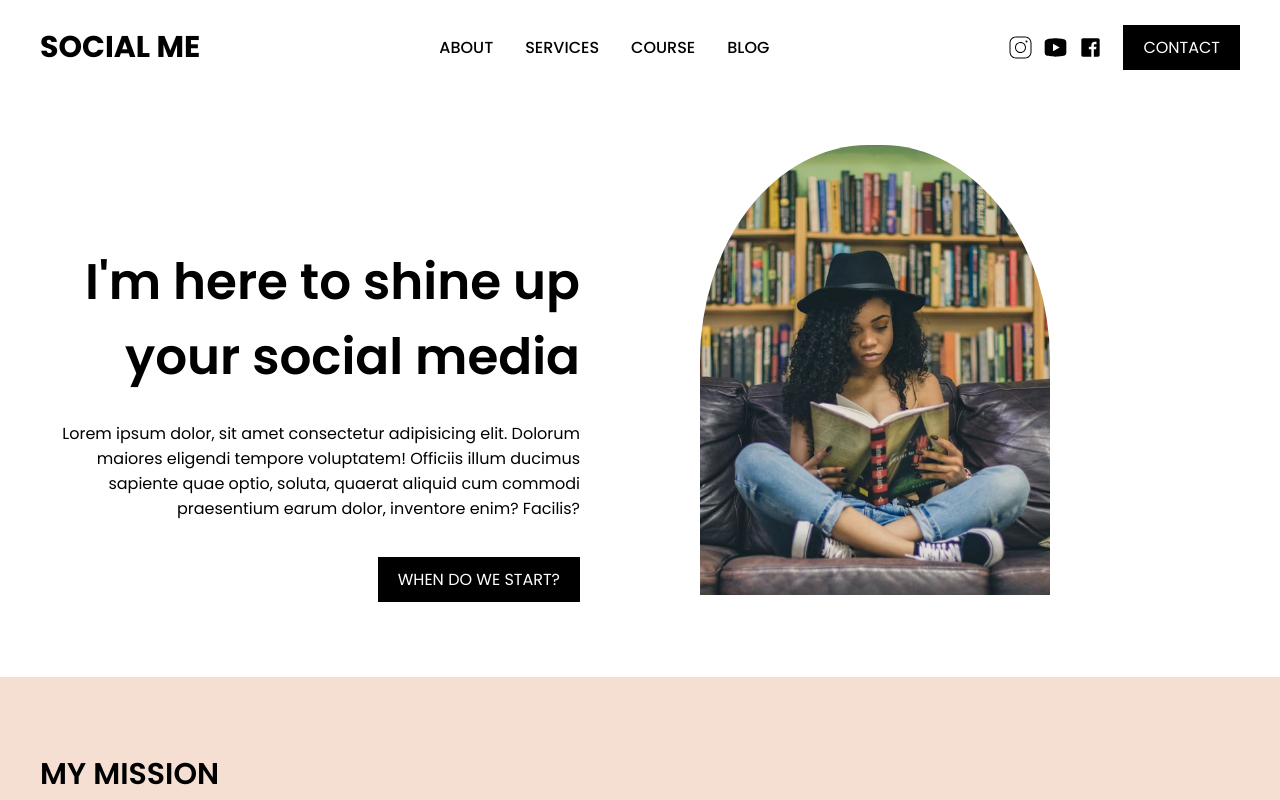
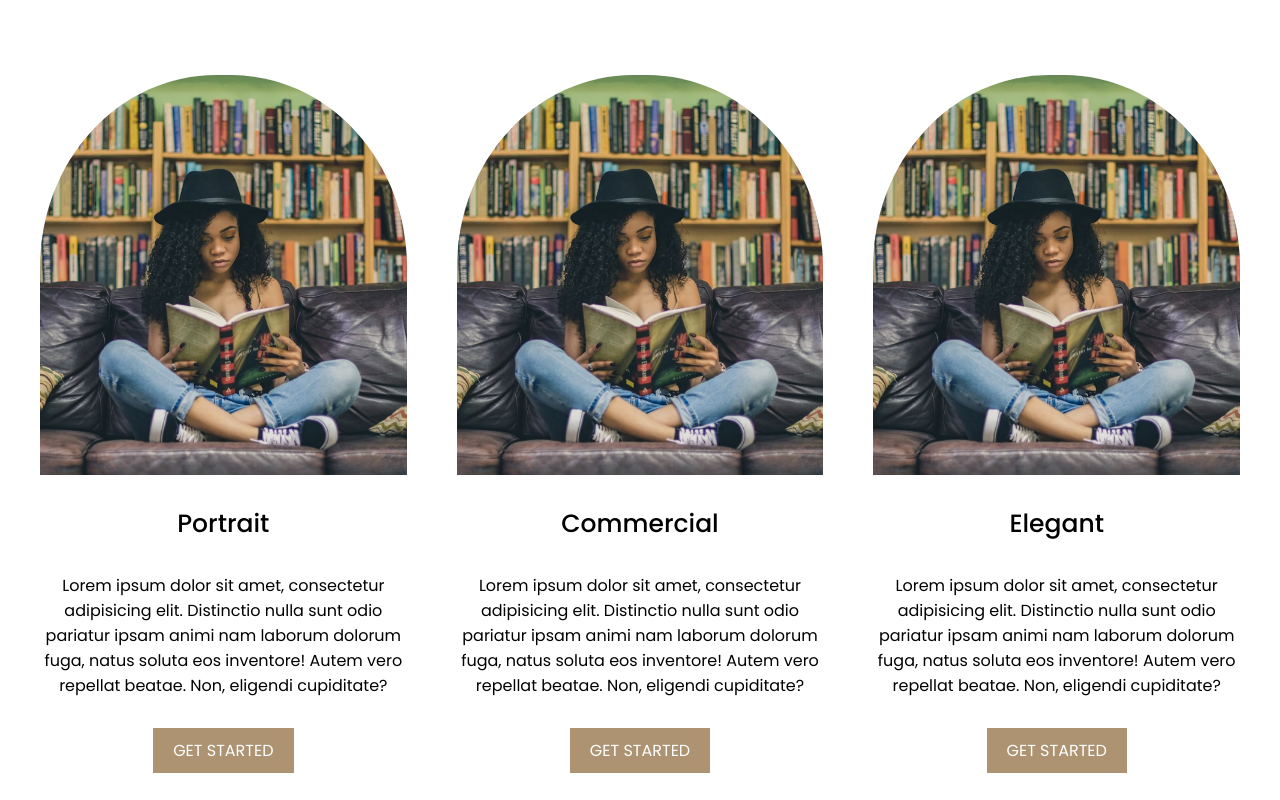
Before and after one commit to filipristeski23/Javen-Advertising, a React (Vite) app: page / in a window 1280 px wide. Shown: the top 800 px of the page. Built offline with nearby package versions, Linux system fonts and the light colour scheme.

Commit message:
Finished working on the Services Section of the About Us Page

```diff
--- a/src/App.jsx
+++ b/src/App.jsx
@@ -1,21 +1,11 @@
 import GlobalStyles from "./styles/GlobalStyles";
-import Header from "./components/Header";
-import FirstSection from "./components/FirstSection";
-import AboutMe from "./components/AboutMe";
-import ServicesSection from "./components/ServicesSection";
-import ClientsSection from "./components/ClientsSection";
-import OtherAboutMe from "./components/OtherAboutMe";
+import OtherServicesSection from "./components/OtherServicesSection";
 
 function App() {
   return (
     <div>
       <GlobalStyles />
-      <Header />
-      <FirstSection />
-      <AboutMe />
-      <ServicesSection />
-      <ClientsSection />
-      <OtherAboutMe />
+      <OtherServicesSection />
     </div>
   );
 }
--- /dev/null
+++ b/src/components/OtherServicesSection.jsx
@@ -0,0 +1,102 @@
+import styled from "styled-components";
+import Reading from "../materials/readingbook.avif";
+
+const OtherServicesMainSection = styled.div`
+  width: 100%;
+  padding: 4.688rem 0px 0px;
+`;
+
+const OtherServicesSectionContainer = styled.div`
+  max-width: 75rem;
+  margin: 0 auto;
+  display: flex;
+  flex-direction: row;
+  justify-content: space-between;
+  align-items: center;
+  gap: 3.125rem;
+  border-bottom: 0.125rem solid black;
+  padding-bottom: 4.688rem;
+`;
+
+const Img = styled.img`
+  border-radius: 48% 48% 0rem 0rem;
+  width: 100%;
+  height: 25rem;
+  object-fit: cover;
+`;
+
+const H3 = styled.h3`
+  color: black;
+  font-weight: 500;
+  font-size: 1.563rem;
+  margin: 0;
+`;
+
+const H4 = styled.h4`
+  color: black;
+  font-weight: 400;
+  font-size: 1rem;
+  margin: 0;
+  text-align: center;
+`;
+
+const ImgDiv = styled.div`
+  display: flex;
+  flex-direction: column;
+  gap: 1.875rem;
+  justify-content: center;
+  align-items: center;
+  flex: 1;
+`;
+
+const A = styled.a`
+  background-color: #ad9372;
+  padding: 0.625rem 1.25rem;
+  color: black;
+  text-decoration: none;
+  color: white;
+`;
+
+function OtherServicesSection() {
+  return (
+    <OtherServicesMainSection>
+      <OtherServicesSectionContainer>
+        <ImgDiv>
+          <Img src={Reading}></Img>
+          <H3>Portrait</H3>
+          <H4>
+            Lorem ipsum dolor sit amet, consectetur adipisicing elit. Distinctio
+            nulla sunt odio pariatur ipsam animi nam laborum dolorum fuga, natus
+            soluta eos inventore! Autem vero repellat beatae. Non, eligendi
+            cupiditate?
+          </H4>
+          <A href="www.google.com">GET STARTED</A>
+        </ImgDiv>
+        <ImgDiv>
+          <Img src={Reading}></Img>
+          <H3>Commercial</H3>
+          <H4>
+            Lorem ipsum dolor sit amet, consectetur adipisicing elit. Distinctio
+            nulla sunt odio pariatur ipsam animi nam laborum dolorum fuga, natus
+            soluta eos inventore! Autem vero repellat beatae. Non, eligendi
+            cupiditate?
+          </H4>
+          <A href="www.google.com">GET STARTED</A>
+        </ImgDiv>
+        <ImgDiv>
+          <Img src={Reading}></Img>
+          <H3>Elegant</H3>
+          <H4>
+            Lorem ipsum dolor sit amet, consectetur adipisicing elit. Distinctio
+            nulla sunt odio pariatur ipsam animi nam laborum dolorum fuga, natus
+            soluta eos inventore! Autem vero repellat beatae. Non, eligendi
+            cupiditate?
+          </H4>
+          <A href="www.google.com">GET STARTED</A>
+        </ImgDiv>
+      </OtherServicesSectionContainer>
+    </OtherServicesMainSection>
+  );
+}
+
+export default OtherServicesSection;
```
